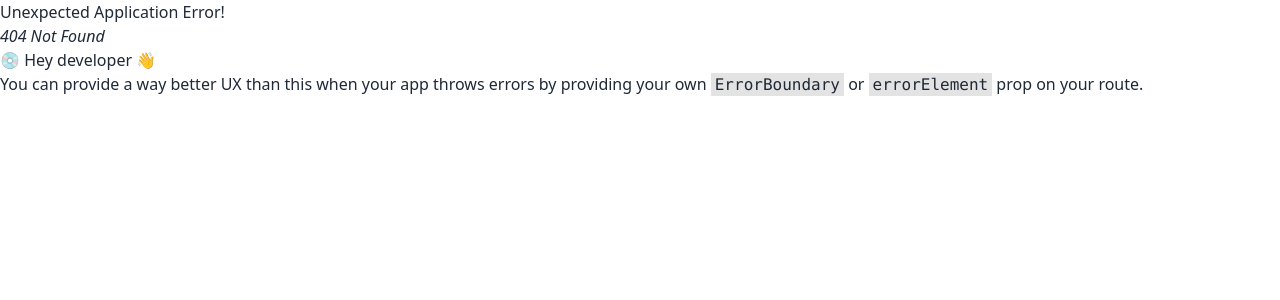
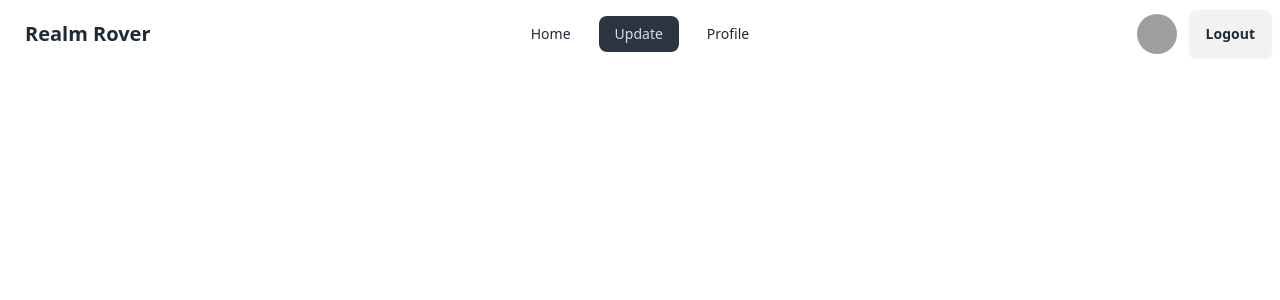
Before and after one commit to nekokaito/Realm-Rover, a React (Vite) app: page /update in a window 1280 px wide. Before the commit this address had no page. Shown: the top 300 px of the page. Built offline with nearby package versions, Linux system fonts and the light colour scheme; grey boxes are pictures that could not be loaded.

Commit message:
Navbar Added and Modified

```diff
--- /dev/null
+++ b/src/layouts/footer/Footer.jsx
@@ -0,0 +1,11 @@
+
+
+const Footer = () => {
+    return (
+        <div>
+
+        </div>
+    );
+};
+
+export default Footer;
--- /dev/null
+++ b/src/layouts/main/Home.jsx
@@ -0,0 +1,11 @@
+
+
+const Home = () => {
+    return (
+        <div>
+
+        </div>
+    );
+};
+
+export default Home;
--- /dev/null
+++ b/src/layouts/main/Profile.jsx
@@ -0,0 +1,11 @@
+
+
+const Profile = () => {
+    return (
+        <div>
+
+        </div>
+    );
+};
+
+export default Profile;
--- /dev/null
+++ b/src/layouts/main/Update.jsx
@@ -0,0 +1,11 @@
+
+
+const Update = () => {
+    return (
+        <div>
+
+        </div>
+    );
+};
+
+export default Update;
--- /dev/null
+++ b/src/layouts/navbar/NavBar.jsx
@@ -0,0 +1,50 @@
+import { Link, NavLink } from "react-router-dom";
+
+
+const NavBar = () => {
+    const navLinks = <div className="md:flex gap-3">
+
+             <li><NavLink to="/">Home</NavLink></li>
+             <li><NavLink to="/update">Update</NavLink></li>
+             <li><NavLink to="/profile">Profile</NavLink></li>
+
+        </div>
+
+    return (
+        <div>
+            <div className="navbar bg-base-100">
+  <div className="navbar-start">
+    <div className="dropdown">
+      <div tabIndex={0} role="button" className="btn btn-ghost lg:hidden">
+        <svg xmlns="http://www.w3.org/2000/svg" className="h-5 w-5" fill="none" viewBox="0 0 24 24" stroke="currentColor"><path strokeLinecap="round" strokeLinejoin="round" strokeWidth="2" d="M4 6h16M4 12h8m-8 6h16" /></svg>
+      </div>
+      <ul tabIndex={0} className="menu menu-sm dropdown-content mt-3 z-[1] p-2 shadow bg-base-100 rounded-box w-52">
+        {
+            navLinks
+        }
+      </ul>
+    </div>
+    <a className="btn btn-ghost text-xl">Realm Rover</a>
+  </div>
+  <div className="navbar-center hidden lg:flex">
+    <ul className="menu menu-horizontal px-1">
+     {navLinks}
+    </ul>
+  </div>
+  <div className="navbar-end">
+   <Link><button className="btn hidden">Login</button></Link>
+   <div className="flex gap-2">
+   <div tabIndex={0} role="button" className="btn btn-ghost btn-circle avatar">
+        <div className="w-10 rounded-full">
+          <img alt="Tailwind CSS Navbar component" src="https://daisyui.com/images/stock/photo-1534528741775-53994a69daeb.jpg" />
+        </div>
+      </div>
+      <Link><button className="btn">Logout</button></Link>
+   </div>
+  </div>
+</div>
+        </div>
+    );
+};
+
+export default NavBar;
--- a/src/layouts/root/Root.jsx
+++ b/src/layouts/root/Root.jsx
@@ -1,9 +1,13 @@
 import { Outlet } from "react-router-dom";
+import NavBar from "../navbar/NavBar";
+import Footer from "../footer/Footer";
 
 const Root = () => {
     return (
         <div>
+            <NavBar></NavBar>
             <Outlet></Outlet>
+            <Footer></Footer>
         </div>
     );
 };
```
Also changed, not shown: src/main.jsx (+19 -1 lines).
